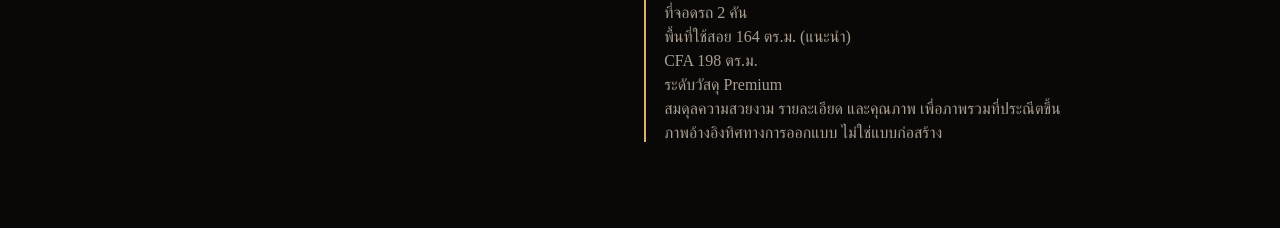
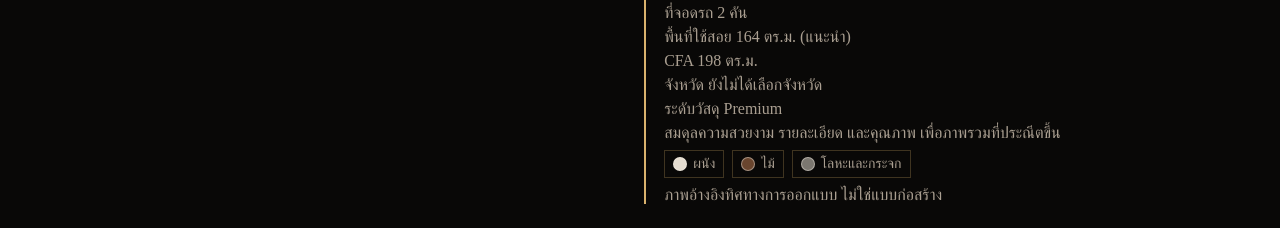
Before and after one commit to Blackwell-cc/KSB-Smart-Home-Design-Configurator, a Next.js app in the folder web/: page /configurator in a window 1280 px wide. Shown: the part 867-1095 px from the top of the page. Before the commit the page ends 1061 px from the top, so only its background shows below. Built offline with nearby package versions, Linux system fonts and the light colour scheme.

Commit message:
fix: complete architect preview details

```diff
--- a/web/src/features/configurator/components/configurator-shell.module.css
+++ b/web/src/features/configurator/components/configurator-shell.module.css
@@ -69,6 +69,33 @@
 .field label span,
 .choiceFieldset legend span {
   color: var(--muted);
+}
+
+.materialPalette {
+  display: flex;
+  flex-wrap: wrap;
+  gap: 8px;
+  margin: 2px 0;
+  padding: 0;
+  list-style: none;
+}
+
+.materialSwatch {
+  display: inline-flex;
+  align-items: center;
+  gap: 6px;
+  padding: 5px 8px;
+  color: var(--ivory);
+  font-size: 0.875rem;
+  border: 1px solid var(--line);
+}
+
+.materialSwatchColor {
+  width: 14px;
+  height: 14px;
+  background: var(--swatch-color);
+  border: 1px solid rgba(243, 238, 229, 0.45);
+  border-radius: 50%;
 }
 
 .formPanel {
--- a/web/src/features/configurator/components/configurator-shell.tsx
+++ b/web/src/features/configurator/components/configurator-shell.tsx
@@ -1,7 +1,7 @@
 "use client";
 
 import Image from "next/image";
-import { useEffect, useRef, useState, useSyncExternalStore } from "react";
+import { type CSSProperties, useEffect, useRef, useState, useSyncExternalStore } from "react";
 import { z } from "zod";
 import { Button } from "@/components/ui/button";
 import { ProgressStepper } from "@/components/ui/progress-stepper";
@@ -211,6 +211,14 @@ export function ConfiguratorShell({ onPreview, store: injectedStore }: Configura
             {areaError ? <span>พื้นที่ใช้สอยที่กำลังกรอกไม่ถูกต้อง</span> : livePreview.metricRows.map((metric) => <span key={metric.id}>{metric.id === "construction-floor-area" ? "CFA" : metric.label} {metric.value}{metric.id === "usable-area" ? state.configuration.usableAreaOverrideM2 ? " (กำหนดเอง)" : " (แนะนำ)" : ""}</span>)}
             <span>ระดับวัสดุ {livePreview.material.label}</span>
             <span>{livePreview.material.description}</span>
+            <ul aria-label={`ตัวอย่างวัสดุระดับ ${livePreview.material.label}`} className={styles.materialPalette}>
+              {livePreview.material.swatches.map((swatch) => (
+                <li className={styles.materialSwatch} key={swatch.label} style={{ "--swatch-color": swatch.color } as CSSProperties}>
+                  <span aria-hidden="true" className={styles.materialSwatchColor} />
+                  <span>{swatch.label}</span>
+                </li>
+              ))}
+            </ul>
             {livePreview.activeFeatures.length > 0 ? <span>ส่วนพิเศษ {livePreview.activeFeatures.map((feature) => feature.label).join(" · ")}</span> : null}
             <span>ภาพอ้างอิงทิศทางการออกแบบ ไม่ใช่แบบก่อสร้าง</span>
           </div>
--- a/web/src/features/configurator/presentation/live-preview.ts
+++ b/web/src/features/configurator/presentation/live-preview.ts
@@ -1,6 +1,7 @@
 import type { AreaRecommendation } from "@/features/area-planning/domain/calculate-area";
 import { CONCEPT_CATALOG } from "@/features/preview/domain/concept-catalog";
 import type { HouseConfiguration } from "../domain/configuration";
+import { THAI_PROVINCES } from "../domain/provinces";
 
 type MaterialSwatch = {
   label: string;
@@ -68,6 +69,7 @@ export type LivePreviewModel = {
 export function buildLivePreview(configuration: HouseConfiguration, area: AreaRecommendation): LivePreviewModel {
   const concept = CONCEPT_CATALOG.find((item) => item.id === configuration.styleId) ?? CONCEPT_CATALOG[0];
   const material = MATERIAL_BOARDS[configuration.materialLevel];
+  const provinceName = THAI_PROVINCES.find((province) => province.code === configuration.provinceCode)?.name ?? "ยังไม่ได้เลือกจังหวัด";
 
   return {
     concept,
@@ -79,6 +81,7 @@ export function buildLivePreview(configuration: HouseConfiguration, area: AreaRe
       { id: "parking-spaces", label: "ที่จอดรถ", value: `${configuration.parkingSpaces} คัน` },
       { id: "usable-area", label: "พื้นที่ใช้สอย", value: `${area.usableAreaM2} ตร.ม.` },
       { id: "construction-floor-area", label: "พื้นที่ก่อสร้างรวม (CFA)", value: `${area.constructionFloorAreaM2} ตร.ม.` },
+      { id: "province", label: "จังหวัด", value: provinceName },
     ],
     activeFeatures: configuration.specialFeatures.map((code) => ({ code, label: SPECIAL_FEATURE_LABELS[code] })),
   };
```
Also changed, not shown: 2 other files (tests, documents, lock files or other folders).
